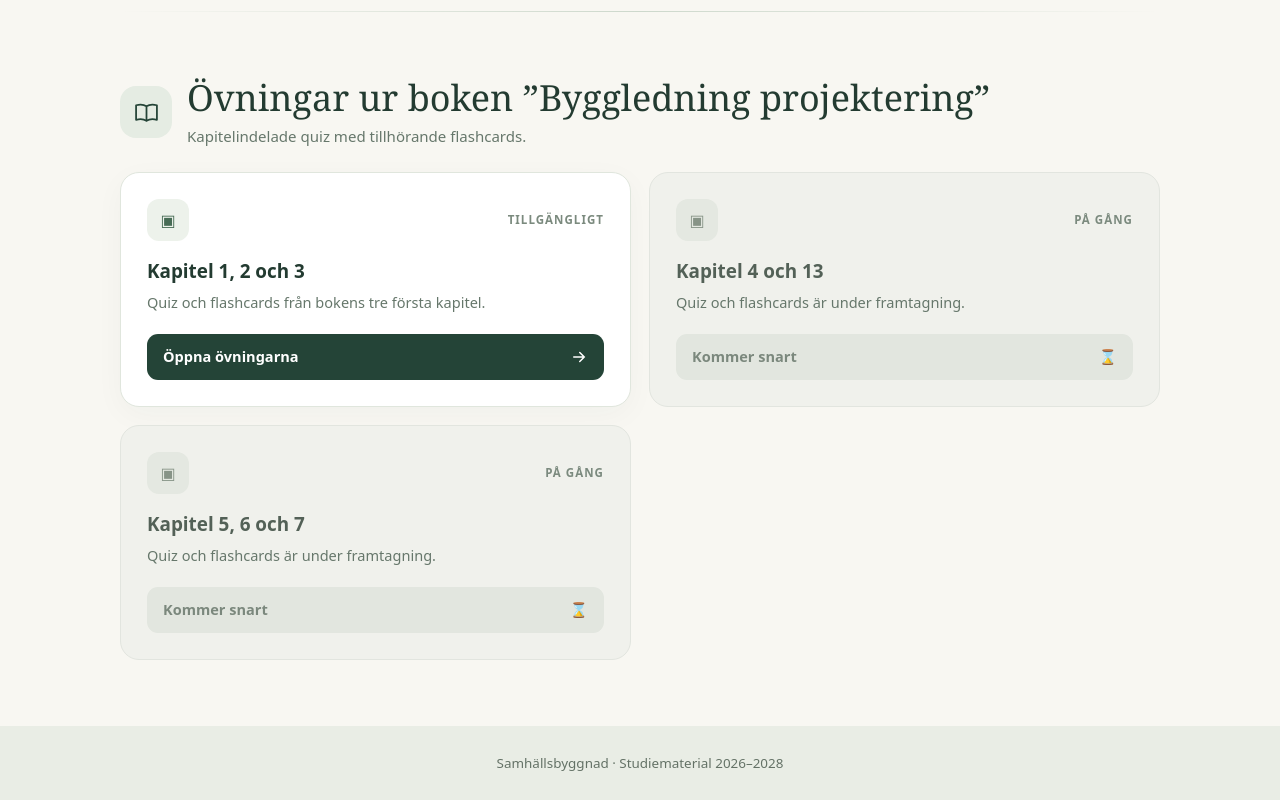
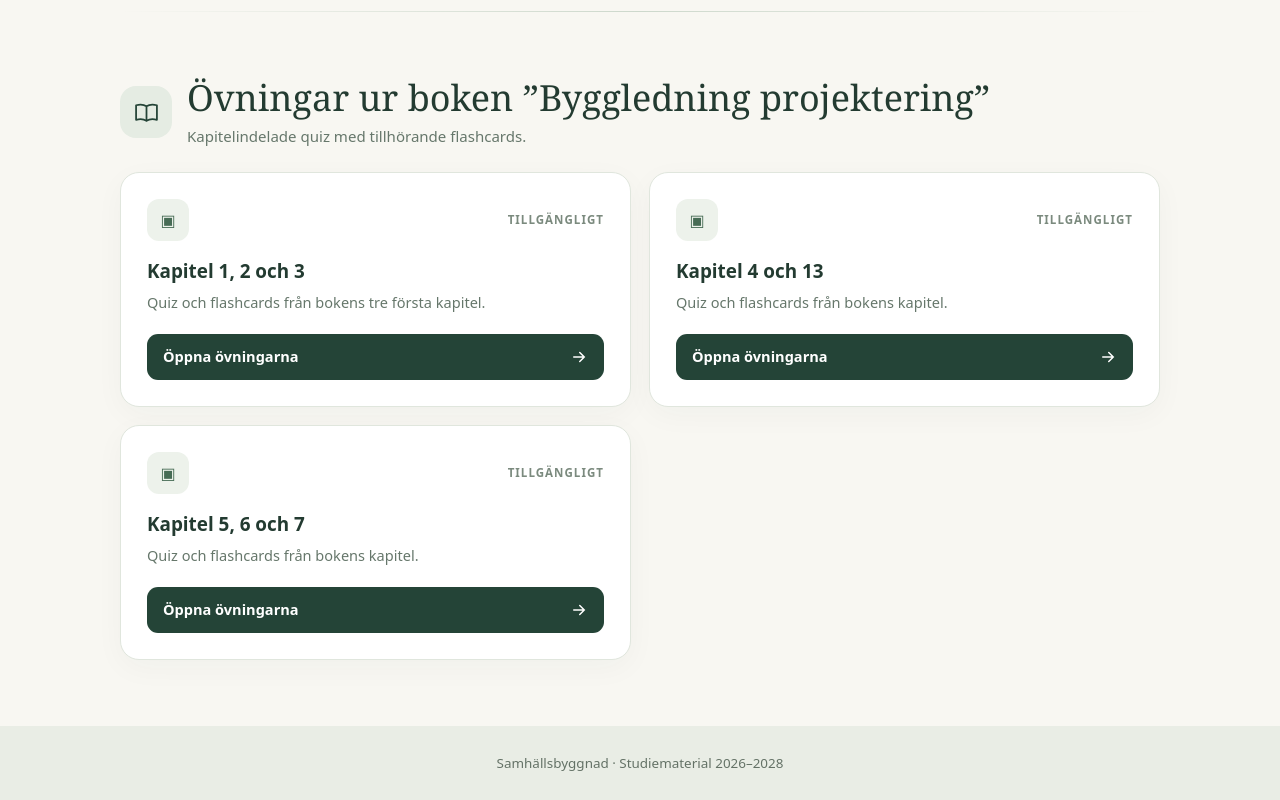
Before and after one commit to fridamantyranta-hue/pluggportalen, a plain HTML site: page start-bygg-och-anlaggningsprojektering.html in a window 1280 px wide. Shown: the part 1242-2042 px from the top of the page. Drawn offline with Linux system fonts and the light colour scheme.

Commit message:
Add files via upload

```diff
--- a/start-bygg-och-anlaggningsprojektering.html
+++ b/start-bygg-och-anlaggningsprojektering.html
@@ -22,8 +22,8 @@
 <section class="section" aria-labelledby="boken"><div class="section-head"><div class="section-icon" aria-hidden="true"><svg viewBox="0 0 24 24" fill="none" stroke="currentColor" stroke-width="1.7" stroke-linecap="round" stroke-linejoin="round"><path d="M12 7c-3-2-6-2-10-1v14c4-1 7-1 10 1 3-2 6-2 10-1V6c-4-1-7-1-10 1Zm0 0v14"/></svg></div><div><h2 id="boken">Övningar ur boken ”Byggledning projektering”</h2><p>Kapitelindelade quiz med tillhörande flashcards.</p></div></div>
 <div class="cards">
 <article class="card"><div class="card-top"><div class="mini-icon" aria-hidden="true">▣</div><span class="number">Tillgängligt</span></div><h3>Kapitel 1, 2 och 3</h3><p>Quiz och flashcards från bokens tre första kapitel.</p><a class="action" href="byggledning-projektering-fragor-till-boken-kap-1-3.html">Öppna övningarna <svg viewBox="0 0 24 24" fill="none" stroke="currentColor" stroke-width="2" stroke-linecap="round"><path d="M5 12h14m-6-6 6 6-6 6"/></svg></a></article>
-<article class="card upcoming"><div class="card-top"><div class="mini-icon" aria-hidden="true">▣</div><span class="number">På gång</span></div><h3>Kapitel 4 och 13</h3><p>Quiz och flashcards är under framtagning.</p><span class="action disabled" aria-disabled="true">Kommer snart <span aria-hidden="true">⌛</span></span></article>
-<article class="card upcoming"><div class="card-top"><div class="mini-icon" aria-hidden="true">▣</div><span class="number">På gång</span></div><h3>Kapitel 5, 6 och 7</h3><p>Quiz och flashcards är under framtagning.</p><span class="action disabled" aria-disabled="true">Kommer snart <span aria-hidden="true">⌛</span></span></article>
+<article class="card"><div class="card-top"><div class="mini-icon" aria-hidden="true">▣</div><span class="number">Tillgängligt</span></div><h3>Kapitel 4 och 13</h3><p>Quiz och flashcards från bokens kapitel.</p><a class="action" href="byggledning-projektering-fragor-till-boken-kap-4-13.html">Öppna övningarna <svg viewBox="0 0 24 24" fill="none" stroke="currentColor" stroke-width="2" stroke-linecap="round"><path d="M5 12h14m-6-6 6 6-6 6"/></svg></a></article>
+<article class="card"><div class="card-top"><div class="mini-icon" aria-hidden="true">▣</div><span class="number">Tillgängligt</span></div><h3>Kapitel 5, 6 och 7</h3><p>Quiz och flashcards från bokens kapitel.</p><a class="action" href="byggledning-projektering-fragor-till-boken-kap-5-6-7.html">Öppna övningarna <svg viewBox="0 0 24 24" fill="none" stroke="currentColor" stroke-width="2" stroke-linecap="round"><path d="M5 12h14m-6-6 6 6-6 6"/></svg></a></article>
 </div></section>
 </main><footer>Samhällsbyggnad · Studiematerial 2026–2028</footer>
 <script>
```
